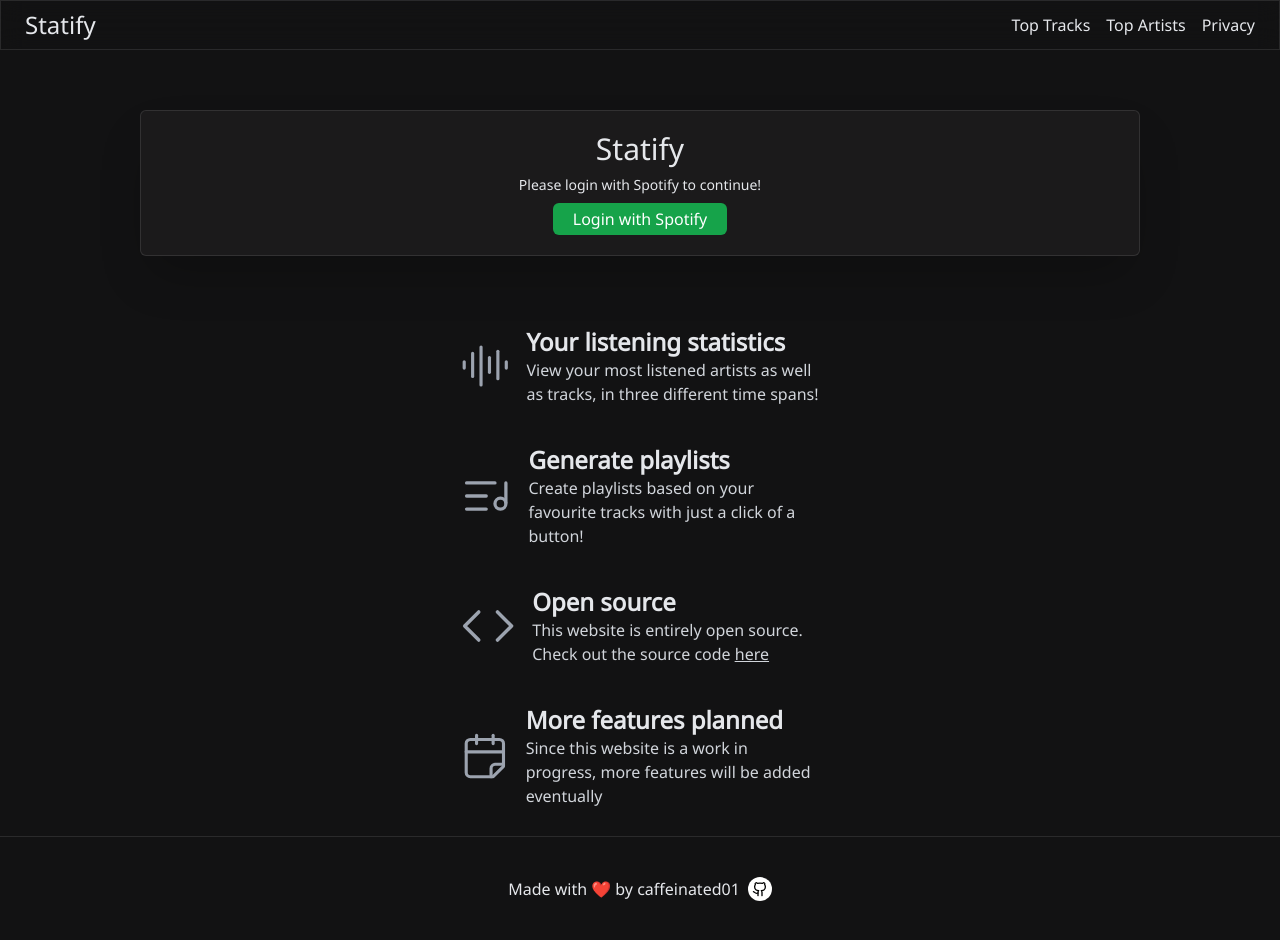
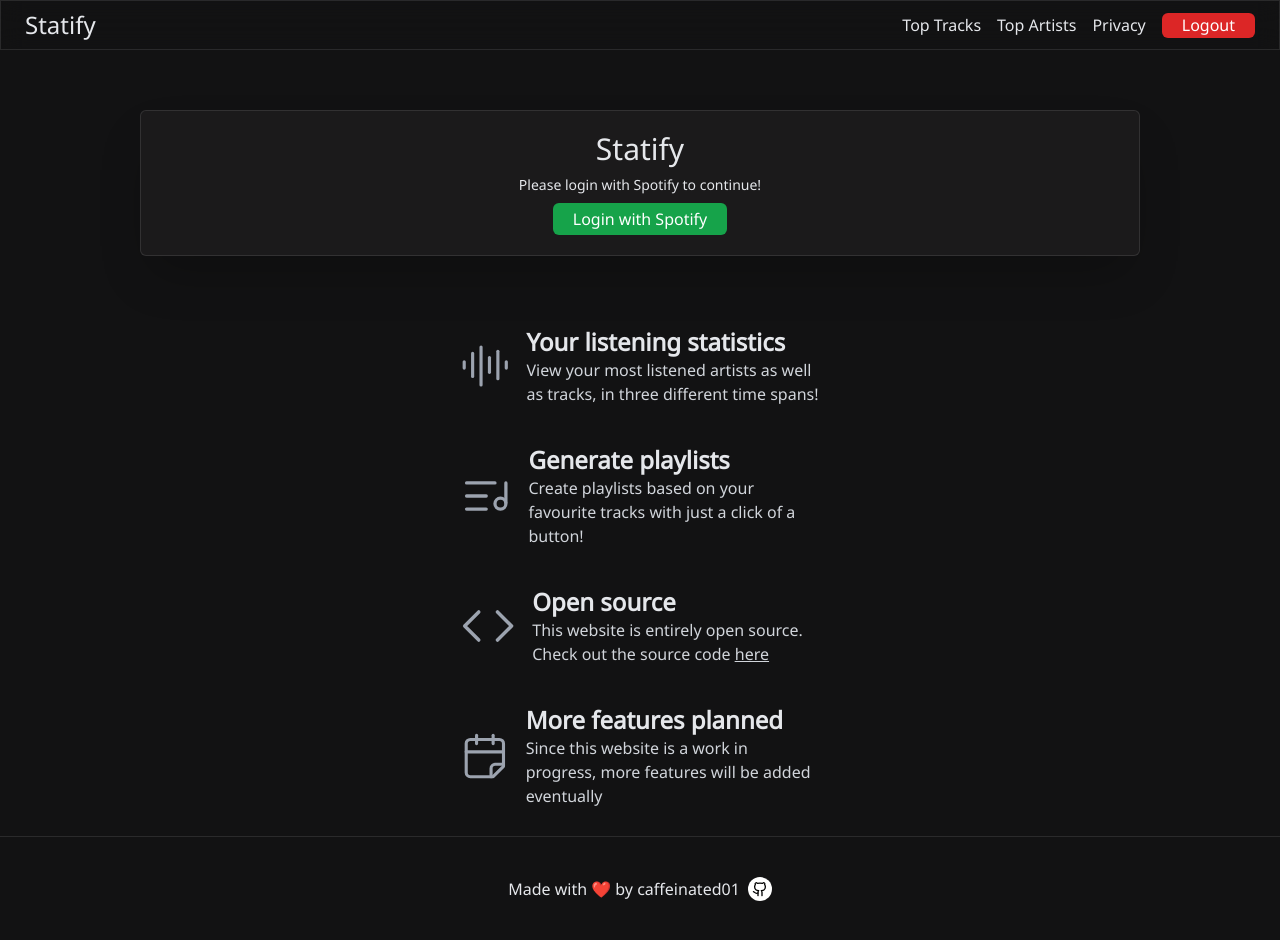
Before and after one commit to caffeinated01/Statify, a React (Vite) app: page / in a window 1280 px wide. Built offline with nearby package versions, Linux system fonts and the light colour scheme; no server answers.

Commit message:
add logout on navbar

```diff
--- a/src/App.jsx
+++ b/src/App.jsx
@@ -8,13 +8,13 @@
 import Footer from "./Components/Footer";
 import { AudioLines, ListMusic, Code, CalendarFold } from "lucide-react";
 import axios from "axios";
-import { FaSpotify } from "react-icons/fa";
 
 function App() {
   const AUTH_ENDPOINT = "https://accounts.spotify.com/authorize";
+  const REDIRECT_URI = "https://3plzpq-5173.csb.app/";
   const CLIENT_ID = "b2f3191484834737a772a2700351dca1";
   const RESPONSE_TYPE = "token";
-  const REDIRECT_URI = "https://statify-app.vercel.app/";
+  // const REDIRECT_URI = "https://statify-app.vercel.app/";
   const SCOPE =
     "user-top-read,playlist-modify-public,playlist-modify-private,user-read-private,user-read-email";
 
--- a/src/Components/Nav.jsx
+++ b/src/Components/Nav.jsx
@@ -4,6 +4,7 @@
 
 function Nav() {
   const [isOpen, setIsOpen] = useState(false);
+  const token = window.localStorage.getItem("token");
 
   function toggleNavbar() {
     setIsOpen(!isOpen);
@@ -16,6 +17,15 @@
           <Link to="/top_tracks">Top Tracks</Link>
           <Link to="/top_artists">Top Artists</Link>
           <Link to="/privacy_policy">Privacy</Link>
+          <a
+            href="/"
+            onClick={() => {
+              alert("Logout @ Homepage");
+            }}
+            className="rounded-md bg-red-600 px-5 py-[0.5px] font-extralight text-white hover:bg-red-900 duration-100 ease-in"
+          >
+            Logout
+          </a>
         </div>
         <div className="md:hidden">
           <button onClick={toggleNavbar}>{isOpen ? <X /> : <Menu />}</button>
@@ -32,6 +42,15 @@
           <Link to="/privacy_policy" onClick={toggleNavbar}>
             Privacy
           </Link>
+          <a
+            href="/"
+            onClick={() => {
+              alert("Logout @ Homepage");
+            }}
+            className="rounded-md bg-red-600 px-5 py-1 font-extralight text-white hover:bg-red-900 duration-100 ease-in"
+          >
+            Logout
+          </a>
         </div>
       )}
     </>
```
